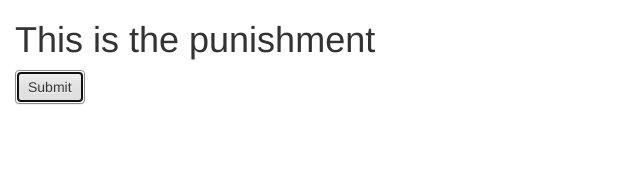
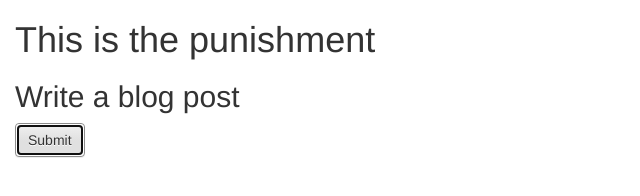
Before and after one commit to WDI-HK-8/thePunisher, a plain HTML site: page index.html in a window 1280 px wide. Both pictures are taken after a click on the button "Submit". Shown: the whole page, without its empty margins (0-640 px from the left). Drawn offline with nearby package versions, Linux system fonts and the light colour scheme.

Commit message:
got the punisher.js working

```diff
--- a/index.html
+++ b/index.html
@@ -9,14 +9,12 @@
 		<link rel="stylesheet" href="https://maxcdn.bootstrapcdn.com/bootstrap/3.3.5/css/bootstrap-theme.min.css">
 		<!-- Latest compiled and minified JavaScript -->
 		<script src="https://maxcdn.bootstrapcdn.com/bootstrap/3.3.5/js/bootstrap.min.js"></script>
-
 	</head>
 	<body class="">
 		<div class="container-fluid main">
 			<h1>This is the punishment</h1>
-			<section id="punish">
-
-			</section>
+			<h2><section id="punish">
+			</section></h2>
 		<button id="submit_btn"type="submit" class="btn btn-default">Submit</button></div>
 	</body>
 	<script type="text/javascript" src="js/punish.js"></script>
--- a/js/punish.js
+++ b/js/punish.js
@@ -1,5 +1,6 @@
 window.onload = function(){
     alert(punishment());
+
 }
 
 var penalty_list= [
@@ -20,9 +21,8 @@ var punishment = function(){
 }
 
 var foo = document.getElementById("submit_btn");
+var punish = document.getElementById("punish").innerHTML;
 
-
-var btn_set = document.getElementById("punish").innerHTML;
-foo.onlick = function(){
-    btn_set ="The punishment is: "+punishment();
-}
+foo.onclick = function (){
+    document.getElementById("punish").innerHTML = punishment();
+};
```
